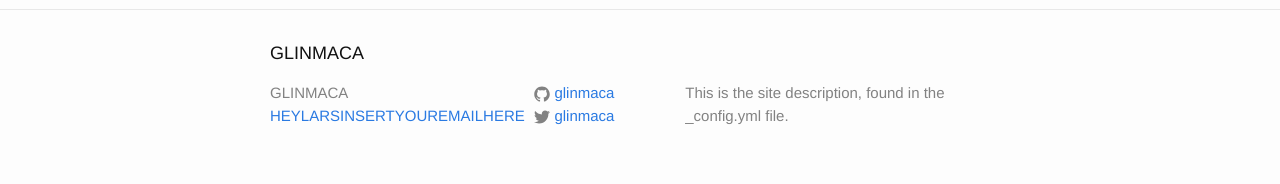
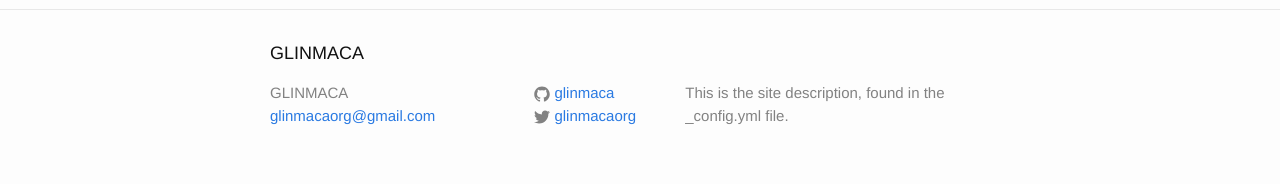
Before and after one commit to GLINMACA/glinmaca.github.io, a Jekyll site: the page built from about.md, in a window 1280 px wide. Shown: the part 1394-1578 px from the top of the page. Built offline with Jekyll 4.4.1, drawn with Linux system fonts in a browser that asks for light colours.

Commit message:
Changed settings for Twitter and Email

```diff
--- a/_config.yml
+++ b/_config.yml
@@ -1,11 +1,11 @@
 # Site settings
 title: GLINMACA
-email: HEYLARSINSERTYOUREMAILHERE
+email: glinmacaorg@gmail.com
 description: > # this means to ignore newlines until "baseurl:"
   This is the site description, found in the _config.yml file.
 baseurl: "" # the subpath of your site, e.g. /blog/
 url: "https://glinmaca.github.io/" # the base hostname & protocol for your site
-twitter_username: glinmaca
+twitter_username: glinmacaorg
 github_username:  glinmaca
 
 # Build settings
```
